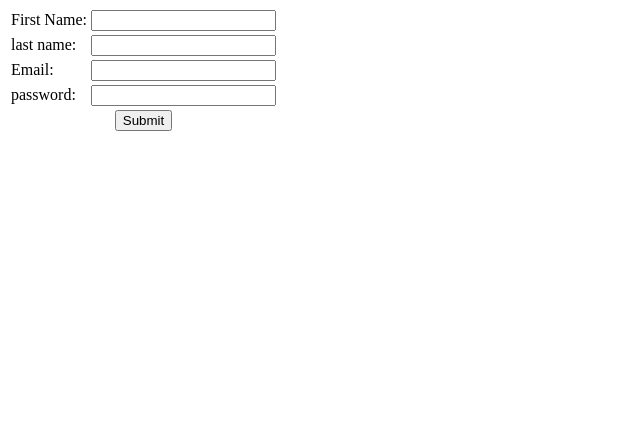
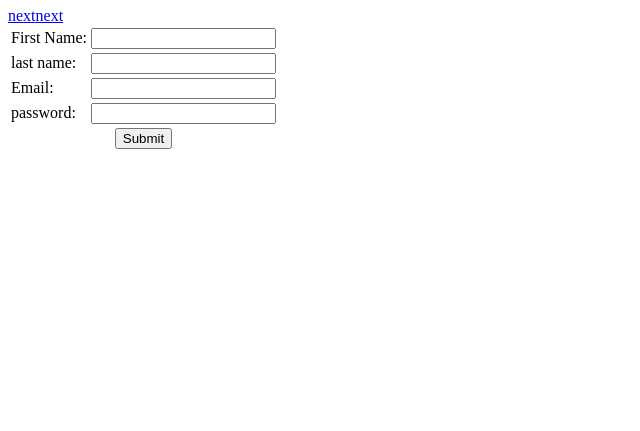
Before and after one commit to swaburmutyaba/swaburmutyaba.github.io, a plain HTML site: page index.html in a window 1280 px wide. Shown: the part 369-800 px from the top of the page, without its empty margins (0-640 px from the left). Drawn offline with Linux system fonts and the light colour scheme.

Commit message:
Update index.html

```diff
--- a/index.html
+++ b/index.html
@@ -21,8 +21,8 @@
 <tr><td>Email:</td><td><input type="text"></td></tr>
 <tr><td>password:</td><td><input type="text"></td></tr>
 <tr><td colspan="2" align="center"><input type="submit"></td></tr>
-
-
+  <a href="form.html">next</a>
+ <a href="table.html">next</a>
 </form>
 
 </body>
```
